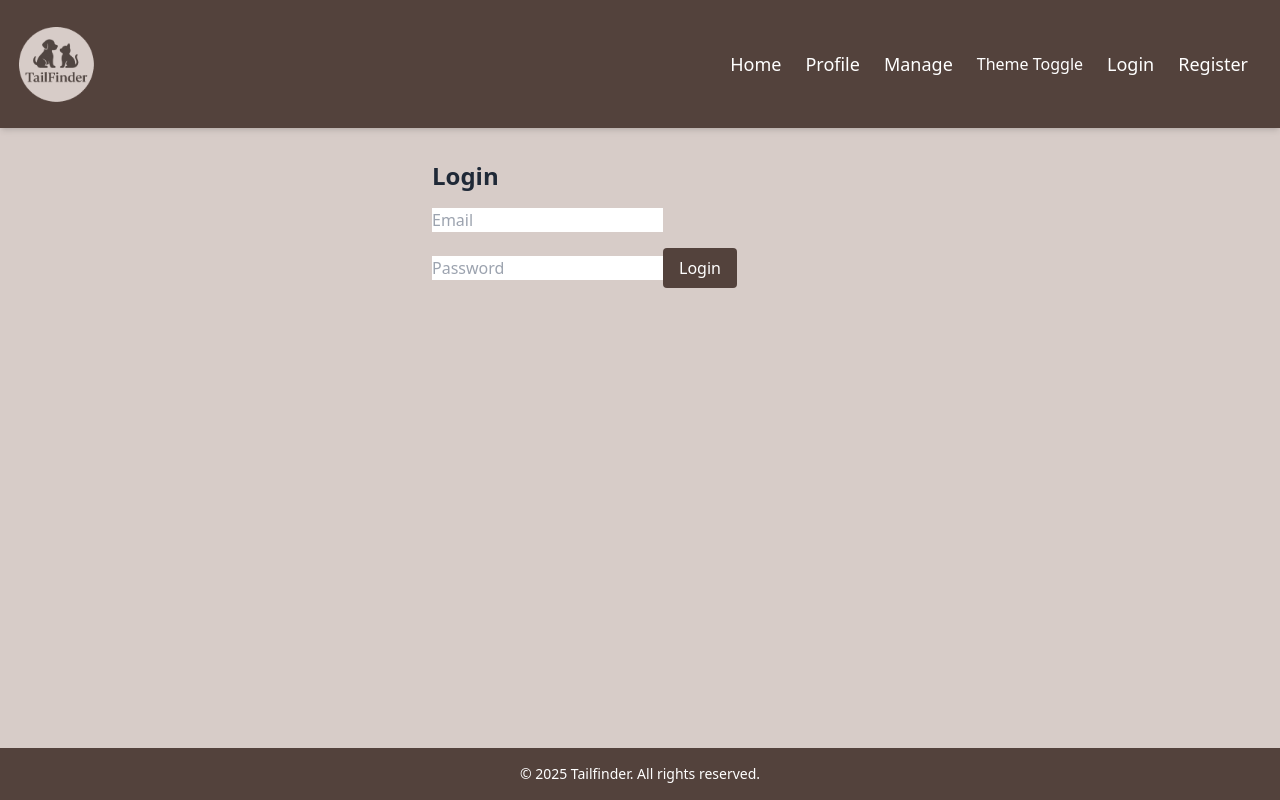
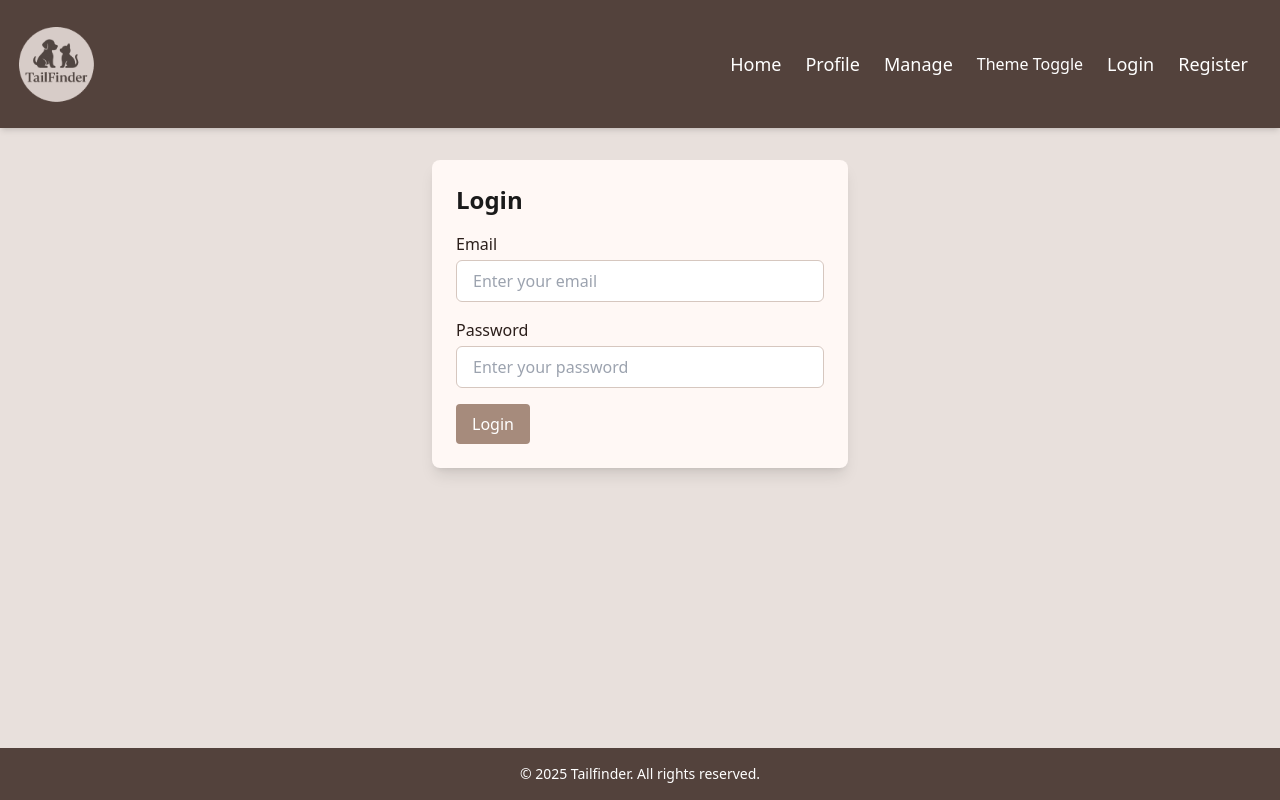
Before and after one commit to Entav78/tailfinder, a React (Vite) app: page /login in a window 1280 px wide. Built offline with nearby package versions, Linux system fonts and the light colour scheme.

Commit message:
Styling breakthrough! Light mode unified with reusable Tailwind & CSS magic! No more chaos, just clean code and clean UI!

```diff
--- a/src/components/Buttons/EditButton.tsx
+++ b/src/components/Buttons/EditButton.tsx
@@ -13,10 +13,6 @@ export const EditButton = ({
 }: EditButtonProps) => {
   const navigate = useNavigate();
 
-  console.log('Rendering EditButton');
-  console.log('adoptionStatus:', adoptionStatus);
-  console.log('ownerCheck:', ownerCheck);
-
   if (!ownerCheck || adoptionStatus?.toLowerCase() !== 'available') return null;
 
   return (
--- a/src/components/PetCard.tsx
+++ b/src/components/PetCard.tsx
@@ -24,7 +24,6 @@ export const PetCard = ({ pet }: PetCardProps) => {
 
   const { revealImages } = context;
   const currentUser = useAuthStore((state) => state.user?.name);
-  console.log('currentUser:', currentUser);
 
   const updatedPet = usePetStore((state) =>
     state.pets.find((p) => p.id === pet.id)
@@ -47,11 +46,7 @@ export const PetCard = ({ pet }: PetCardProps) => {
   } = updatedPet;
 
   const ownerCheck = isOwner(updatedPet, currentUser);
-  console.log('updatedPet.owner?.name:', updatedPet.owner?.name);
-  console.log('ownerCheck:', ownerCheck);
   const isAdopted = adoptionStatus === 'Adopted';
-  console.log('adoptionStatus:', adoptionStatus);
-  console.log('isAdopted:', isAdopted);
 
   const handleShare = async (petId: string) => {
     try {
--- a/src/index.css
+++ b/src/index.css
@@ -31,3 +31,34 @@
     @apply text-text-danger;
   }
 }
+
+@layer components {
+  .heading-xl {
+    @apply text-2xl font-bold mb-4 text-text-dark dark:text-text-light;
+  }
+}
+
+@layer components {
+  .form-label {
+    @apply block mb-1 text-text-light dark:text-text-dark;
+  }
+}
+
+@layer components {
+  .form-container {
+    @apply bg-form-bg dark:bg-form-bg-dark
+    shadow-lg rounded-lg p-6 text-left
+    text-text-light dark:text-text-light;
+  }
+}
+
+@layer components {
+  .input-field {
+    @apply w-full px-4 py-2 rounded-md
+    bg-input-light text-text-dark
+    border border-border-light
+    dark:bg-input-dark dark:text-text-light
+    dark:border-border-dark
+    focus:outline-none focus:ring-2 focus:ring-secondary;
+  }
+}
--- a/src/pages/LoginPage.tsx
+++ b/src/pages/LoginPage.tsx
@@ -57,27 +57,40 @@ const LoginPage = () => {
 
   return (
     <section className="max-w-md mx-auto p-4">
-      <h1 className="text-2xl font-bold mb-4">Login</h1>
+      <div className="form-container">
+        <h1 className="heading-xl">Login</h1>
         <form onSubmit={handleSubmit} className="space-y-4">
+          <div>
+            <label className="form-label">Email</label>
             <input
               type="email"
-          placeholder="Email"
+              placeholder="Enter your email"
               value={email}
               onChange={(e) => setEmail(e.target.value)}
               required
+              className="input-field"
             />
+          </div>
+
+          <div>
+            <label className="form-label">Password</label>
             <input
               type="password"
-          placeholder="Password"
+              placeholder="Enter your password"
               value={password}
               onChange={(e) => setPassword(e.target.value)}
               required
+              className="input-field"
             />
+          </div>
+
           {error && <p className="text-red-500 text-sm">{error}</p>}
-        <Button type="submit" variant="primary">
+
+          <Button type="submit" variant="secondary">
             Login
           </Button>
         </form>
+      </div>
     </section>
   );
 };
--- a/src/pages/RegisterPage.tsx
+++ b/src/pages/RegisterPage.tsx
@@ -44,37 +44,52 @@ const RegisterPage = () => {
 
   return (
     <section className="max-w-md mx-auto p-4">
-      <h1 className="text-2xl font-bold mb-4">Register</h1>
+      <div className="form-container">
+        <h1 className="heading-xl">Register</h1>
         <form onSubmit={handleSubmit} className="space-y-4">
+          <div>
+            <label className="form-label">Name</label>
             <input
               type="text"
-          placeholder="Name"
+              placeholder="Enter your name"
               value={name}
               onChange={(e) => setName(e.target.value)}
               required
+              className="input-field"
             />
+          </div>
 
+          <div>
+            <label className="form-label">Email</label>
             <input
               type="email"
-          placeholder="Email"
+              placeholder="Enter your email"
               value={email}
               onChange={(e) => setEmail(e.target.value)}
               required
+              className="input-field"
             />
+          </div>
 
+          <div>
+            <label className="form-label">Password</label>
             <input
               type="password"
-          placeholder="Password"
+              placeholder="Enter your password"
               value={password}
               onChange={(e) => setPassword(e.target.value)}
               required
+              className="input-field"
             />
+          </div>
 
           {error && <p className="text-red-500 text-sm">{error}</p>}
-        <Button type="submit" variant="primary">
+
+          <Button type="submit" variant="secondary">
             Register
           </Button>
         </form>
+      </div>
     </section>
   );
 };
--- a/tailwind.config.js
+++ b/tailwind.config.js
@@ -8,7 +8,7 @@ export default {
   theme: {
     extend: {
       colors: {
-        background: "#D7CCC8",
+        background: "#E8E0DC",
         header: "#53423C",
         'header-hover': '#6c564f',
         primary: "#53423C",
@@ -19,21 +19,27 @@ export default {
         'reveal-hover': '#eab308',
         adoptedBadge: '#233511',
 
-        // 💡 Tekstfarger
-        text: {
-          light: '#ffffff',
-          dark: '#1a1a1a',
-          subtle: '#e0dcd9',
-          soft: '#f5f5f5',
-        },
+        // Tekstfarger (flatet ut)
+        'text-light': '#2b1e1a',
+        'text-dark': '#1a1a1a',
+        'text-subtle': '#e0dcd9',
+        'text-soft': '#f5f5f5',
 
-        dark: {
-          background: "#1a1a1a",
-          header: "#3a2e2a",
-          primary: "#126c16",
-          text: "#f5f5f5",
-        },
-      },
+        // Form bakgrunner
+        'form-bg': '#fff8f5',
+        'form-bg-dark': '#2e211d',
+
+        // Dark mode bakgrunner osv.
+        'dark-bg': '#1a1a1a',
+        'dark-header': '#3a2e2a',
+        'dark-primary': '#126c16',
+
+        // Input og border
+        'input-light': '#ffffff',
+        'input-dark': '#3b3b3b',
+        'border-light': '#d6c7bf',
+        'border-dark': '#666666',
+      }
     },
   },
   plugins: [],
```
Lines whose indentation alone changed are shown as unchanged.
